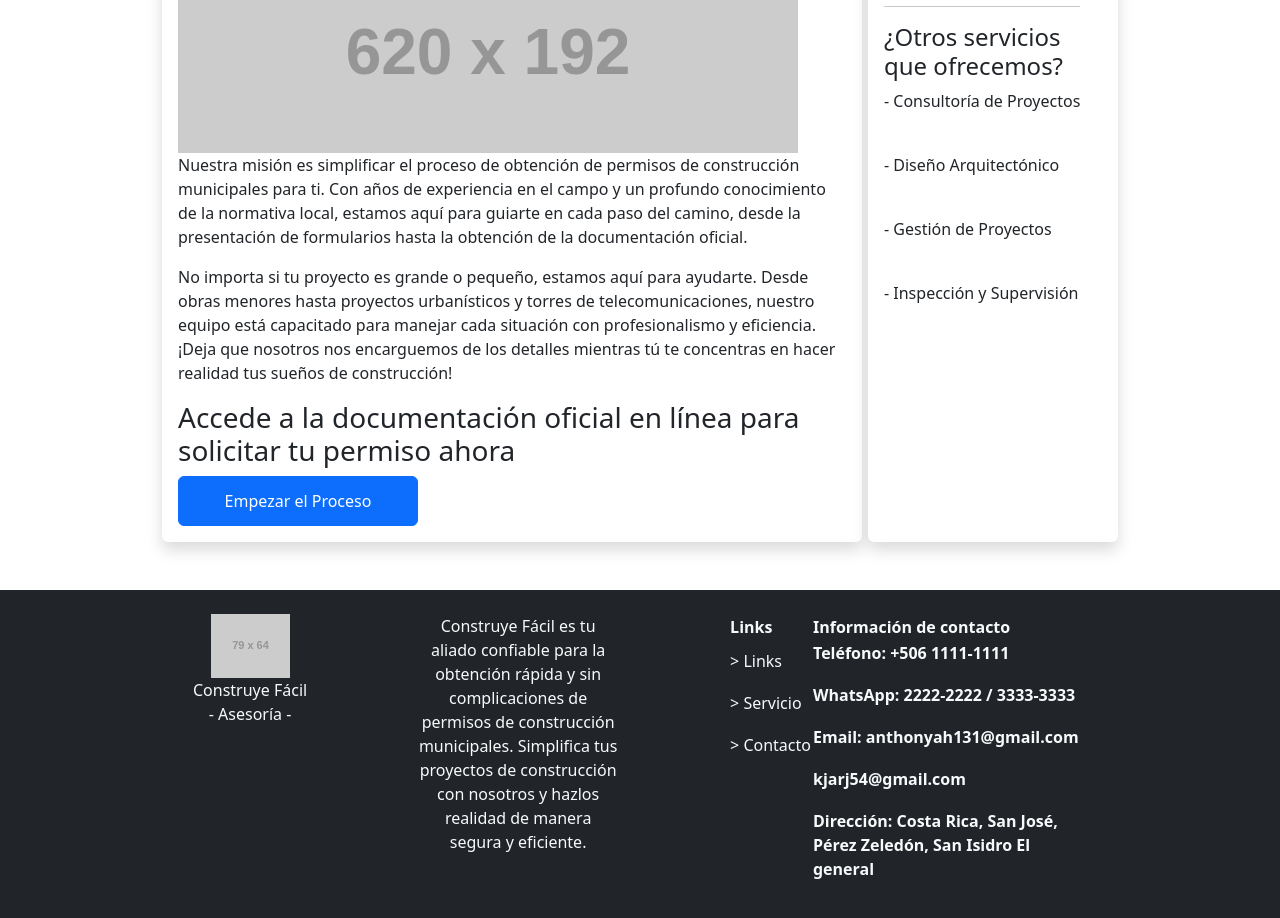
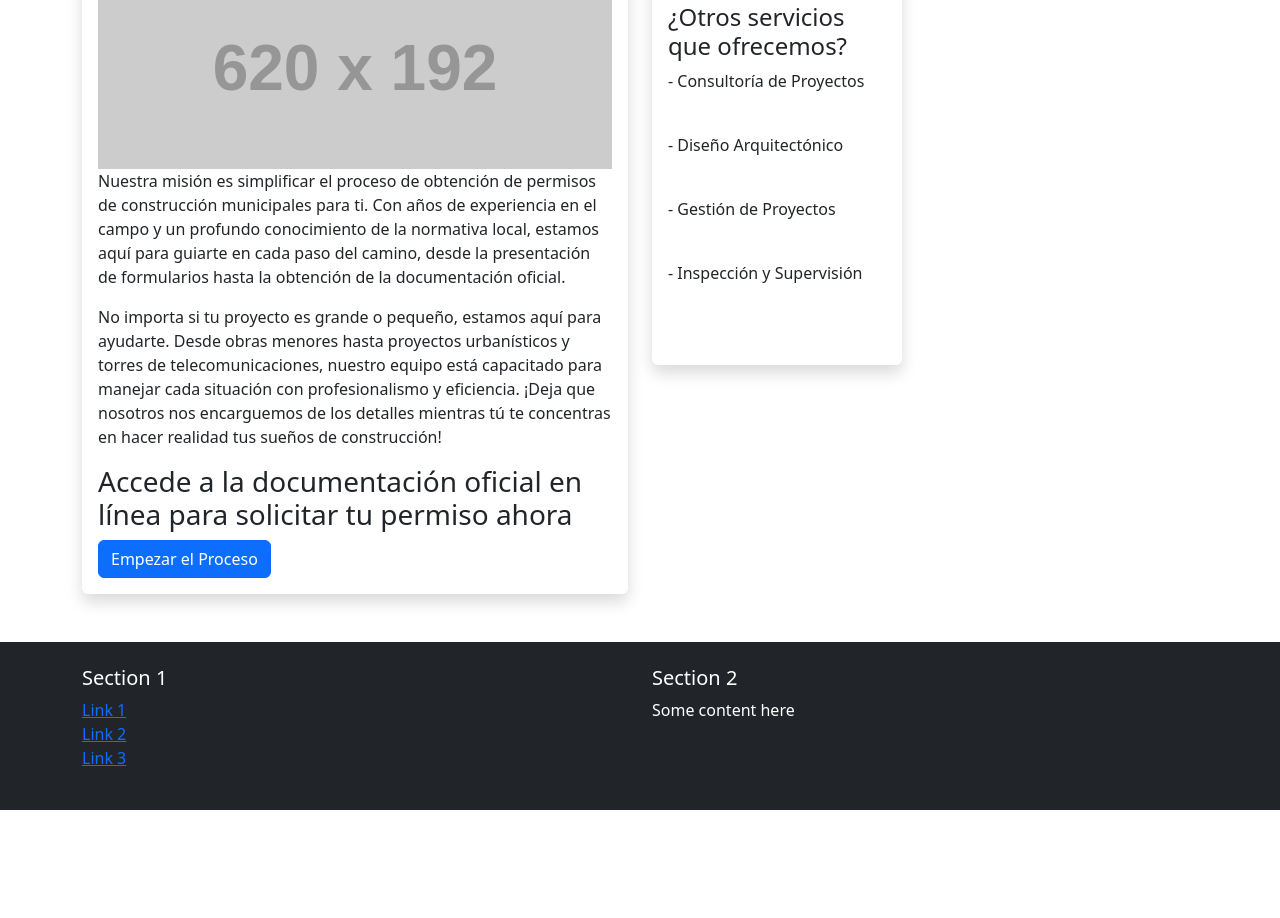
Before and after one commit to kjarj54/PermisosConstruccionMunicipalidad, a website: page index.html in a window 1280 px wide. Shown: the part 780-1698 px from the top of the page. After the commit the page ends 1590 px from the top, so only its background shows below. Drawn offline with nearby package versions, Linux system fonts and the light colour scheme; placeholder pictures from the web are drawn by us.

Commit message:
Corrección del index

```diff
--- a/index.html
+++ b/index.html
@@ -21,7 +21,6 @@
     </head>
 
     <body>
-    <div>
         <header class="navbar navbar-expand-lg navbar-light bg-light">
             <div class="container">
                 <div class="d-flex align-items-center justify-content-start">
@@ -43,34 +42,44 @@
         </header>
 
         <main>
+            <section>
+                <div class="row">
+                    <div class="col-lg-12">
                         <div class="container-fluid">
                             <div class="position-relative">
-                    <img src="https://via.placeholder.com/1440x456" class="img-fluid" alt="Imagen de fondo" style="height: 456px; object-fit: cover;" />
+                                <img src="/public/images/constructor-1.png" class="img-fluid" alt="Imagen de fondo" style="height: 456px; object-fit: cover; background-size: cover;" />
                                 <div class="position-absolute top-50 start-50 translate-middle text-center">
                                     <h1>¡Obtén tu Permiso de Construcción sin complicaciones!</h1>
                                 </div>
                             </div>
                         </div>
-            <div class="container" style="max-width: 980px; max-height: 875px;">
-                <div class="mt-2 d-flex justify-content-between">
-                    <div class="mt-2 shadow p-3 mb-5 bg-white rounded" style="width: 700px;">
+                    </div>
+                </div>
+            </section>
+            <section>
+                <div class="container">
+                    <div class="row">
+                        <div class="col-lg-6">
+                            <div class="mt-2 shadow p-3 mb-5 bg-white rounded">
                                 <h2>¿Estás listo para dar vida a tus proyectos de construcción?</h2>
                                 <div>
                                     <p>En Construye Fácil, entendemos lo emocionante que puede ser iniciar un nuevo proyecto, pero también sabemos lo importante que es asegurarse de tener todos los permisos necesarios para que todo transcurra sin problemas.</p>
-                            <img src="https://via.placeholder.com/620x192" style="width: 620px; height: 192px;" alt="Imagen" />
+                                    <img src="https://via.placeholder.com/620x192" class="img-fluid" style="height: 192px; object-fit: cover; background-size: cover;" alt="Imagen" />
                                     <p>Nuestra misión es simplificar el proceso de obtención de permisos de construcción municipales para ti. Con años de experiencia en el campo y un profundo conocimiento de la normativa local, estamos aquí para guiarte en cada paso del camino, desde la presentación de formularios hasta la obtención de la documentación oficial.</p>
                                     <p>No importa si tu proyecto es grande o pequeño, estamos aquí para ayudarte. Desde obras menores hasta proyectos urbanísticos y torres de telecomunicaciones, nuestro equipo está capacitado para manejar cada situación con profesionalismo y eficiencia. ¡Deja que nosotros nos encarguemos de los detalles mientras tú te concentras en hacer realidad tus sueños de construcción!</p>
                                     <h3>Accede a la documentación oficial en línea para solicitar tu permiso ahora</h3>
-                            <button class="btn btn-primary" style="width: 240px; height: 50px;">Empezar el Proceso</button>
+                                    <button class="btn btn-primary">Empezar el Proceso</button>
                                 </div>
                             </div>
+                        </div>
+                        <div class="col-lg-6">
                             <div class="mt-2 shadow p-3 mb-5 bg-white rounded" style="width: 250px;">
                                 <div class="mb-3">
                                     <h4>¿Estás buscando alguna otra información?</h4>
                                     <div class="mb-2" style="width: 220px;">
                                         <input type="text" class="form-control" style="height: 50px;" placeholder="Buscar ...">
                                     </div>
-                            <button class="btn btn-primary" style="width: 100px; height: 50px;">Buscar</button>
+                                    <button class="btn btn-primary">Buscar</button>
                                 </div>
                                 <hr style="width: 90%;" class="mb-3">
                                 <div class="mb-2 d-flex flex-column justify-content-around">
@@ -85,67 +94,28 @@
                             </div>
                         </div>
                     </div>
+                </div>
+            </section>
         </main>
 
-        <footer class="bg-dark text-light py-4">
+        <footer class="bg-dark text-white py-4">
             <div class="container">
-                <div class="d-flex justify-content-evenly flex-row">
-                    <div class="text-center mr-5">
-                        <div class="mb-3">
-                        <img src="https://via.placeholder.com/79x64" alt="Logo" />
-                        <div>Construye Fácil</div>
-                        <div>- Asesoría -</div>
+              <div class="row">
+                <div class="col-md-6">
+                  <h5>Section 1</h5>
+                  <ul class="list-unstyled">
+                    <li><a href="#">Link 1</a></li>
+                    <li><a href="#">Link 2</a></li>
+                    <li><a href="#">Link 3</a></li>
+                  </ul>
                 </div>
+                <div class="col-md-6">
+                  <h5>Section 2</h5>
+                  <p>Some content here</p>
                 </div>
-                    <div class="text-center mr-5">
-                        <div class="mb-3 w-100" style="max-width: 200px;">
-                        <p>Construye Fácil es tu aliado confiable para la obtención rápida y sin complicaciones de permisos de construcción municipales. Simplifica tus proyectos de construcción con nosotros y hazlos realidad de manera segura y eficiente.</p>
-                        </div>
-                    </div>
-                    <table class=" table-responsive text-light">
-                        <thead>
-                            <tr>
-                                <th>Links</th>
-                                <th>Información de contacto</th>
-                            </tr>
-                        </thead>
-                        <tbody>
-                            <tr>
-                                <td>> Links</td>
-                                <th>
-                                    <p>Teléfono: +506 1111-1111</p>
-                                </th>
-                            </tr>
-                            <tr>
-                                <td>> Servicio</td>
-                                <th>
-                                    <p>WhatsApp: 2222-2222 / 3333-3333</p>
-                                </th>
-                            </tr>
-                            <tr>
-                                <td>> Contacto</td>
-                                <th>
-                                    <p>Email: anthonyah131@gmail.com</p>
-                                </th>
-                            </tr>
-                            <tr>
-                                <th></th>
-                                <th>
-                                    <p>kjarj54@gmail.com</p>
-                                </th>
-                            </tr>
-                            <tr>
-                                <th></th>
-                                <th style="max-width: 275px;">
-                                    <p style="word-wrap: break-word;">Dirección: Costa Rica, San José, Pérez Zeledón, San Isidro El general</p>
-                                </th>
-                            </tr>
-                        </tbody>
-                    </table>
               </div>
             </div>
           </footer>
-    </div>
 
     <script
         src="https://cdn.jsdelivr.net/npm/bootstrap@5.3.3/dist/js/bootstrap.bundle.min.js"
```
Also changed, not shown: public/images/constructor-1.png (added). Lines whose indentation alone changed are shown as unchanged.
